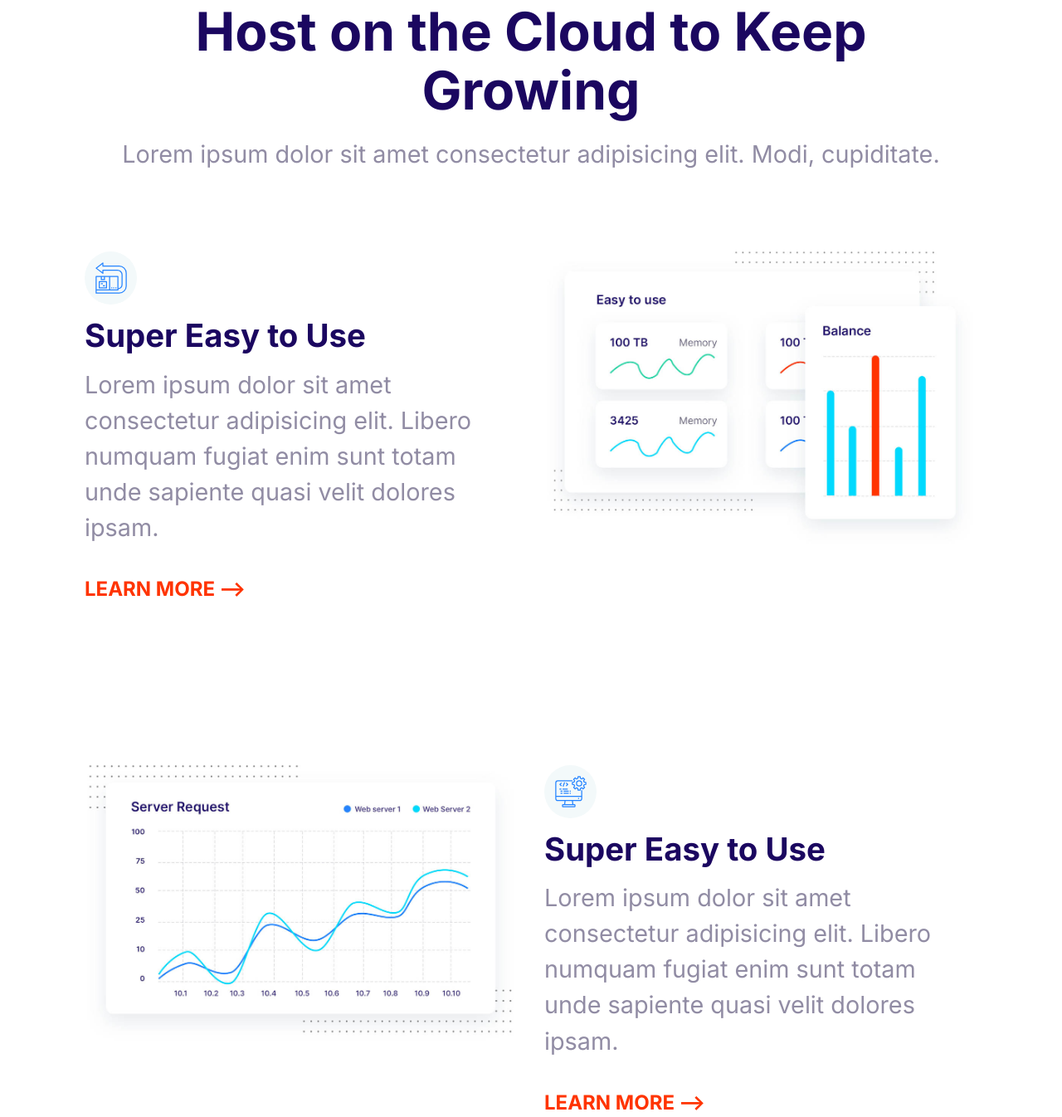
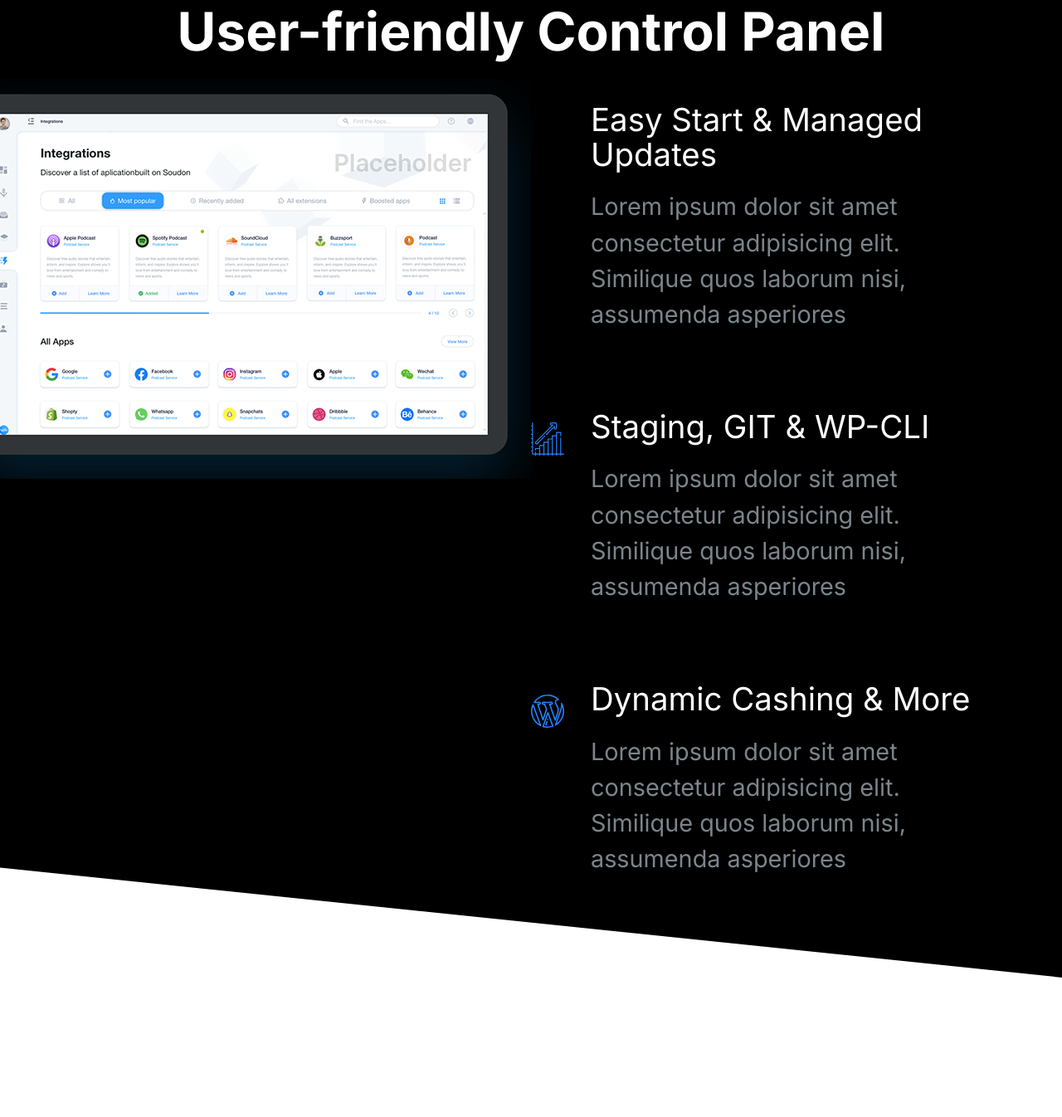
Before and after one commit to sarfarazullahkoyani/moshify, a plain HTML site: page index.html in a window 1280 px wide. Shown: the part 146-1492 px from the top of the page at 83% size. After the commit the page ends 1324 px from the top, so only its background shows below. Drawn offline with Linux system fonts and the light colour scheme.

Commit message:
defined showcase block

```diff
--- a/css/styles.css
+++ b/css/styles.css
@@ -16,6 +16,10 @@
 }
 
 /* Typography */
+::selection {
+  background: var(--color-primary);
+  color: #fff;
+}
 html {
   font-style: 62.5%;
 }
@@ -43,6 +47,7 @@ h2 {
 }
 h3 {
   font-size: 3rem;
+  font-weight: 500;
 }
 
 @media screen and (min-width: 1024px) {
@@ -117,7 +122,6 @@ a {
 .list {
   list-style: none;
   padding-left: 0;
-  color: var(--color-headings);
 }
 .list--inline .list__item {
   display: inline-block;
@@ -126,6 +130,7 @@ a {
 .list--tick {
   list-style-image: url(../images/icons/tick.svg);
   padding-left: 3rem;
+  color: var(--color-headings);
 }
 .list--tick .list-item {
   padding-left: 0.5rem;
@@ -358,6 +363,7 @@ input {
 /* Media */
 .media {
   display: flex;
+  margin-bottom: 4rem;
 }
 .media__title {
   margin-top: 0;
@@ -526,16 +532,18 @@ input {
   background: #000;
   color: #7b858b;
 }
-.block--dark .block__heading {
+.block--dark h1,
+.block--dark h2,
+.block--dark h3 {
   color: #fff;
 }
 .block--skewed-right {
   padding-bottom: calc(var(--padding-vertical)+4rem);
-  clip-path: polygon(0% 0%, 100% 0%, 100% 100%, 0% 80%);
+  clip-path: polygon(0% 0%, 100% 0%, 100% 100%, 0% 90%);
 }
 .block--skewed-left {
   padding-bottom: calc(var(--padding-vertical)+4rem);
-  clip-path: polygon(0% 0%, 100% 0%, 100% 80%, 0% 100%);
+  clip-path: polygon(0% 0%, 100% 0%, 100% 90%, 0% 100%);
 }
 .container {
   max-width: 1140px;
@@ -596,9 +604,6 @@ input {
 }
 
 /* Hero */
-.hero {
-  clip-path: polygon(0% 0%, 100% 0%, 100% 90%, 0% 100%);
-}
 .hero__tagline {
   font-size: 2rem;
   color: #b9c3cf;
@@ -669,3 +674,20 @@ input {
     order: 2;
   }
 }
+
+/* Showcase Block */
+.block-showcase__image > img {
+  width: 100%;
+}
+@media screen and (min-width: 768px) {
+  .block-showcase .grid {
+    grid-template-columns: repeat(2, 50%);
+  }
+  .block-showcase__image {
+    justify-self: end;
+  }
+  .block-showcase__image > img {
+    width: auto;
+    max-width: 700px;
+  }
+}
--- a/index.html
+++ b/index.html
@@ -13,107 +13,73 @@
   </head>
 
   <body>
-    <section class="block container">
+    <section class="block block--dark block--skewed-right block-showcase">
       <header class="block__header">
-        <h2>Host on the Cloud to Keep Growing</h2>
-        <p>
-          Lorem ipsum dolor sit amet consectetur adipisicing elit. Modi,
-          cupiditate.
-        </p>
+        <h2>User-friendly Control Panel</h2>
       </header>
-      <article class="grid grid--1x2 feature">
-        <div class="feature__content">
-          <span class="icon-container">
-            <svg class="icon icon--primary">
-              <use xlink:href="images/icons/sprite.svg#easy"></use>
-            </svg>
-          </span>
-          <h3 class="feature__heading">Super Easy to Use</h3>
-          <p>
-            Lorem ipsum dolor sit amet consectetur adipisicing elit. Libero
-            numquam fugiat enim sunt totam unde sapiente quasi velit dolores
-            ipsam.
-          </p>
-          <a href="#" class="link-arrow">Learn More</a>
-        </div>
-        <picture>
+      <div class="container grid grid--1x2">
+        <picture class="block-showcase__image">
           <source
             type="images/webp"
-            srcset="images/icons/easy.webp 1x, images/icons/easy@2x.webp 2x"
+            srcset="images/icons/ipad.webp 1x, images/icons/ipad@2x.webp 2x"
           />
           <source
-            type="images/jpg"
-            srcset="images/icons/easy.jpg 1x, images/icons/easy@2x.jpg 2x"
+            type="images/png"
+            srcset="images/icons/ipad.png 1x, images/icons/ipad@2x.png 2x"
           />
-          <img class="feature__image" src="images/icons/easy@2x.jpg" alt="" />
+          <img src="images/icons/ipad.png" alt="" />
         </picture>
-      </article>
-      <!-- ----------- -->
-      <article class="grid grid--1x2 feature">
-        <div class="feature__content">
-          <span class="icon-container">
+        <ul class="list">
+          <li>
+            <div class="media">
+              <div class="media__image">
                 <svg class="icon icon--primary">
-              <use xlink:href="images/icons/sprite.svg#computer"></use>
+                  <use xlink:href="images/icons/sprite.svg#snap"></use>
                 </svg>
-          </span>
-          <h3 class="feature__heading">Super Easy to Use</h3>
+              </div>
+              <div class="media__body">
+                <h3 class="media__title">Easy Start & Managed Updates</h3>
                 <p>
-            Lorem ipsum dolor sit amet consectetur adipisicing elit. Libero
-            numquam fugiat enim sunt totam unde sapiente quasi velit dolores
-            ipsam.
+                  Lorem ipsum dolor sit amet consectetur adipisicing elit.
+                  Similique quos laborum nisi, assumenda asperiores
                 </p>
-          <a href="#" class="link-arrow">Learn More</a>
               </div>
-        <picture>
-          <source
-            type="images/webp"
-            srcset="images/icons/fast.webp 1x, images/icons/fast@2x.webp 2x"
-          />
-          <source
-            type="images/jpg"
-            srcset="images/icons/fast.jpg 1x, images/icons/fast@2x.jpg 2x"
-          />
-          <img class="feature__image" src="images/icons/fast@2x.jpg" alt="" />
-        </picture>
-      </article>
-      <!-- -------- -->
-      <article class="grid grid--1x2 feature">
-        <div class="feature__content">
-          <span class="icon-container">
+            </div>
+          </li>
+          <li>
+            <div class="media">
+              <div class="media__image">
+                <svg class="icon icon--primary">
+                  <use xlink:href="images/icons/sprite.svg#growth"></use>
+                </svg>
+              </div>
+              <div class="media__body">
+                <h3 class="media__title">Staging, GIT & WP-CLI</h3>
+                <p>
+                  Lorem ipsum dolor sit amet consectetur adipisicing elit.
+                  Similique quos laborum nisi, assumenda asperiores
+                </p>
+              </div>
+            </div>
+          </li>
+          <li>
+            <div class="media">
+              <div class="media__image">
                 <svg class="icon icon--primary">
                   <use xlink:href="images/icons/sprite.svg#wordpress"></use>
                 </svg>
-          </span>
-          <h3 class="feature__heading">Super Easy to Use</h3>
+              </div>
+              <div class="media__body">
+                <h3 class="media__title">Dynamic Cashing & More</h3>
                 <p>
-            Lorem ipsum dolor sit amet consectetur adipisicing elit. Libero
-            numquam fugiat enim sunt totam unde sapiente quasi velit dolores
-            ipsam.
+                  Lorem ipsum dolor sit amet consectetur adipisicing elit.
+                  Similique quos laborum nisi, assumenda asperiores
                 </p>
-          <a href="#" class="link-arrow">Learn More</a>
               </div>
-        <picture>
-          <source
-            type="images/webp"
-            srcset="
-              images/icons/wordpress.webp    1x,
-              images/icons/wordpress@2x.webp 2x
-            "
-          />
-          <source
-            type="images/jpg"
-            srcset="
-              images/icons/wordpress.jpg    1x,
-              images/icons/wordpress@2x.jpg 2x
-            "
-          />
-          <img
-            class="feature__image"
-            src="images/icons/wordpress@2x.jpg"
-            alt=""
-          />
-        </picture>
-      </article>
+            </div>
+          </li>
+        </ul>
+      </div>
     </section>
 
     <!-- Cards blocks -->
```
Also changed, not shown: components/feature.html (added, +91 -0 lines). Lines whose indentation alone changed are shown as unchanged.
